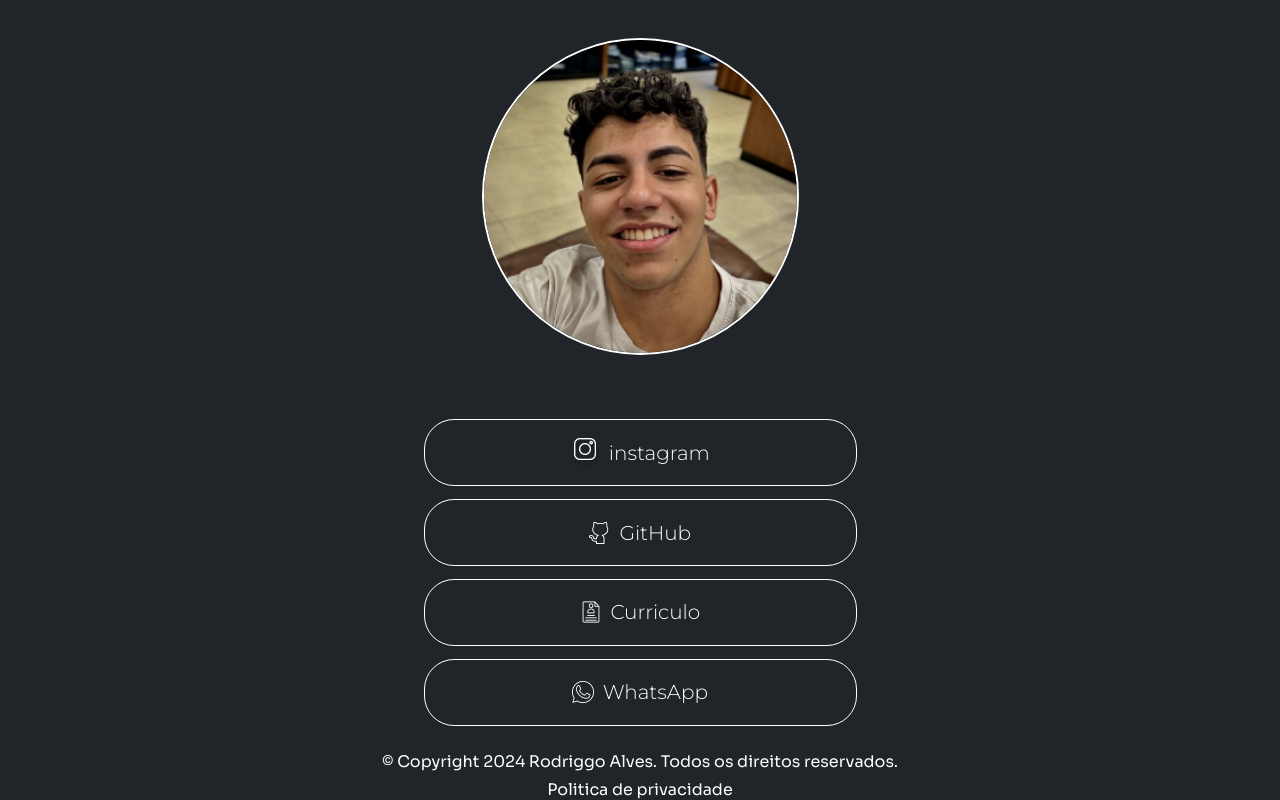
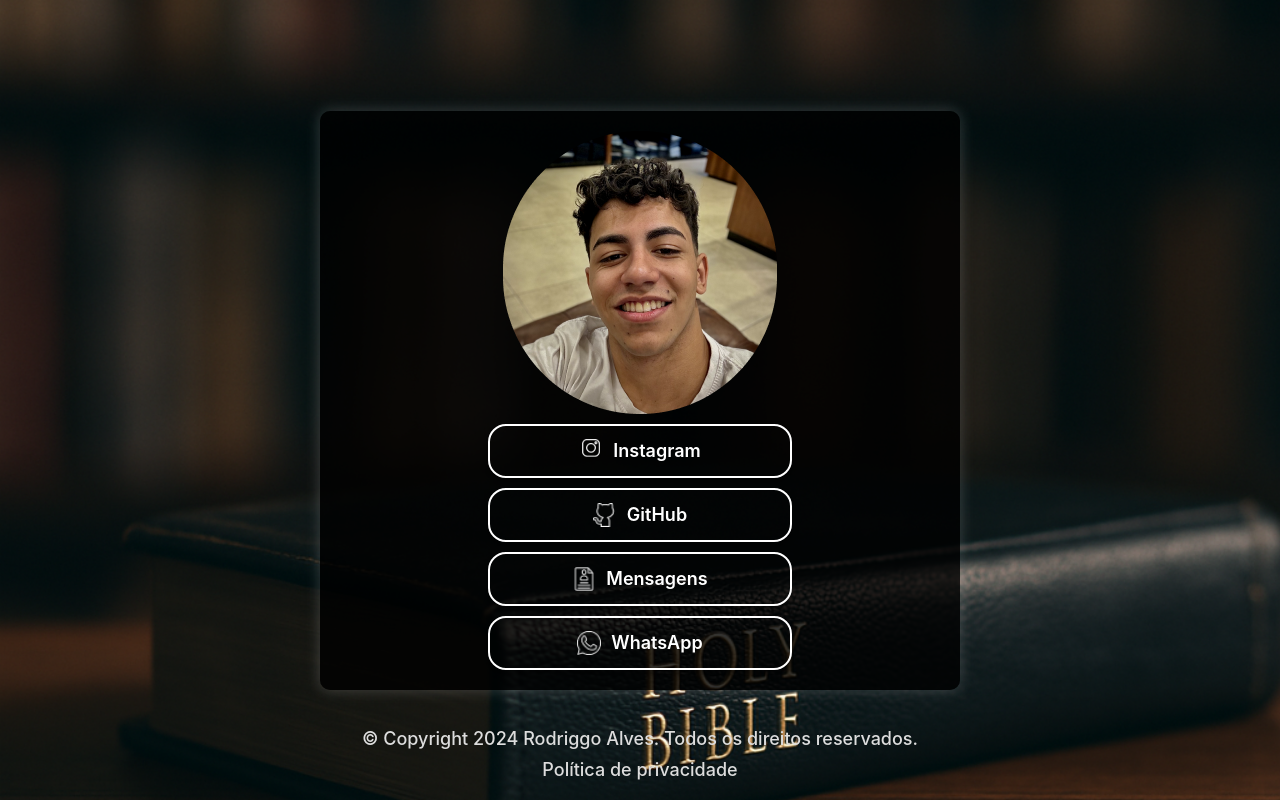
Before and after one commit to RodriggoAlves/Links, a plain HTML site: page index.html in a window 1280 px wide. Drawn offline with Linux system fonts and the light colour scheme.

Commit message:
Update img

```diff
--- a/index.html
+++ b/index.html
@@ -1,307 +1,126 @@
-<html lang="en"></html>
-
+<html lang="en">
 <head>
-
     <meta charset="UTF-8">
     <meta name="viewport" content="width=device-width, initial-scale=1.0">
     <title>My Links</title>
+    <style>
+        body {
+            margin: 0;
+            padding: 0;
+            border: 0;
+            background: url('Background.png') no-repeat center center fixed;
+            background-size: cover;
+            box-sizing: border-box;
+            height: 100vh;
+            display: flex;
+            flex-direction: column;
+            align-items: center;
+            justify-content: center;
+            color: white;
+            text-align: center;
+            font-family: -apple-system, BlinkMacSystemFont, "Segoe UI", Roboto, "Helvetica Neue", Arial, sans-serif;
+            position: relative;
+        }
 
+        .Conteudo {
+            background: rgba(0, 0, 0, 0.8);
+            padding: 20px;
+            border-radius: 10px;
+            width: 90%;
+            max-width: 600px;
+            box-shadow: 0 0 15px rgba(255, 255, 255, 0.2);
+        }
+
+        .button, .Button {
+            display: flex;
+            align-items: center;
+            justify-content: center;
+            margin-top: 10px;
+        }
+
+        a {
+            display: flex;
+            align-items: center;
+            justify-content: center;
+            width: 300px;
+            height: 50px;
+            border-radius: 18px;
+            text-decoration: none;
+            font-size: 18px;
+            font-weight: 600;
+            transition: all 0.3s ease;
+            border: 2px solid white;
+            color: white;
+            background: transparent;
+            font-family: -apple-system, BlinkMacSystemFont, "Segoe UI", Roboto, "Helvetica Neue", Arial, sans-serif;
+            box-shadow: 0 4px 8px rgba(0, 0, 0, 0.5);
+        }
+
+        a:hover {
+            background: rgba(255, 255, 255, 0.2);
+            color: white;
+            transform: scale(1.05);
+        }
+
+        .icon {
+            width: 24px;
+            height: 24px;
+            margin-right: 10px;
+        }
+
+        .Footer {
+            position: absolute;
+            bottom: 10px;
+            left: 50%;
+            transform: translateX(-50%);
+            text-align: center;
+            font-family: -apple-system, BlinkMacSystemFont, "Segoe UI", Roboto, "Helvetica Neue", Arial, sans-serif;
+            padding-top: 20px;
+        }
+
+        .Copyright, .Copyright1 {
+            font-size: 18px;
+            font-weight: 500;
+            color: #ddd;
+            text-decoration: none;
+            display: block;
+            margin: 10px 0;
+        }
+    </style>
 </head>
 <body>
     <main class="Conteudo">
-
         <section class="User">
             <img src="User.png" alt="Imagem Do Usuário" class="ProfileUser">
         </section>
-
-
         <section class="button">
-
-            <a class="InstagramButton"  href="https://www.instagram.com/rodriggo.sx/">
+            <a class="InstagramButton" href="https://www.instagram.com/rodriggo.sx/">
                 <img class="icon" src="Instagram.png" alt="Instagram Icon">
-                instagram
+                Instagram
             </a>
-
         </section>
-
         <section class="Button">
-
             <a class="GitHubButton" href="https://github.com/RodriggoAlves">
                 <img class="icon" src="MeuGithub.png" alt="GitHub Icon">
                 GitHub
             </a>
-
         </section>
-
         <section class="Button">
-
-            <a class="CurriculoButton" href="https://www.linkedin.com/in/rodriggoalves/">
-                <img class="icon" src="MeuCurriculo.png" alt="Curriculo Icon">
-                Curriculo
+            <a class="MensagensButton" href="https://www.linkedin.com/in/rodriggoalves/">
+                <img class="icon" src="MeuCurriculo.png" alt="Mensagens Icon">
+                Mensagens
             </a>
-
         </section>
-
         <section class="Button">
-
             <a class="WhatsAppButton" href="https://api.whatsapp.com/send/?phone=5562981917921&text&type=phone_number&app_absent=0">
                 <img class="icon" src="WhastApp.png" alt="WhatsApp Icon">
                 WhatsApp
             </a>
-
         </section>
-
-        <section>
-            <a href="" class="Copyright">© Copyright 2024 Rodriggo Alves. Todos os direitos reservados.</a>
-        </section>
-
-        <section>
-            <a href="" class="Copyright1">Politica de privacidade </a>
-        </section>
-
-        <style>
-            @import url('https://fonts.googleapis.com/css2?family=Montserrat:ital,wght@0,100..900;1,100..900&display=swap');
-            @import url('https://fonts.googleapis.com/css2?family=Sora:wght@100..800&display=swap');
-
-            body{
-                margin: 0;
-                padding: 0;
-                border: 0;
-                background-color: #212428;
-                box-sizing: border-box;
-                height: 100vh;
-            }
-            .icon{
-                text-align: center;
-                margin-right: 2%;
-                margin-top: 1%;
-                margin-bottom: 1%;
-            }
-
-                /* DIVISÃO */
-
-            .User{
-                display: flex;
-                align-items: center;
-                justify-content: center;
-            }
-
-                /* DIVISÃO */
-
-            .ProfileUser{
-                margin-top: 3%;
-                display: flex;
-                align-items: center;
-                justify-content: center;
-                width: 313px;
-                height: 313px;
-                transition: transform 0.3s ease;
-                border-radius: 300px;
-                border-color: white;
-                border-width: 2px;
-                border-style: solid;
-            }
-
-            .ProfileUser:hover{
-                transform: scale(1.2);
-            }
-
-                /* DIVISÃO */
-
-            .button{
-                display: flex;
-                align-items: center;
-                justify-content: center;
-            }
-
-                /* DIVISÃO */
-
-            .InstagramButton{
-                border-width: 1.5px;
-                margin-left: 1%;
-                margin-right: 1%;
-                margin-top: 5%;
-                display: flex;
-                align-items: center;
-                justify-content: center;
-                color: white;
-                width: 431px;
-                height: 65px;
-                border-radius: 30px;
-                border-style: solid;
-                border-color: white;
-                text-decoration: none;
-                font-family: "Montserrat", system-ui;
-                font-weight: 300;
-                font-size: 20px;
-                transition: transform 0.3s ease;
-            }
-
-            .InstagramButton:hover{
-                transform: scale(1.2);
-            }
-
-                /* DIVISÃO */
-
-            .GitHubButton{
-                border-width: 1.5px;
-                margin-left: 1%;
-                margin-right: 1%;
-                margin-top: 1%;
-                display: flex;
-                align-items: center;
-                justify-content: center;
-                color: white;
-                width: 431px;
-                height: 65px;
-                border-radius: 30px;
-                border-style: solid;
-                border-color: white;
-                text-decoration: none;
-                font-family: "Montserrat", system-ui;
-                font-weight: 300;
-                font-size: 20px;
-                transition: transform 0.3s ease;
-            }
-
-            .GitHubButton:hover{
-                transform: scale(1.2);
-            }
-
-                /* DIVISÃO */
-
-            .CurriculoButton{
-                border-width: 1.5px;
-                margin-left: 1%;
-                margin-right: 1%;
-                margin-top: 1%;
-                display: flex;
-                align-items: center;
-                justify-content: center;
-                color: white;
-                width: 431px;
-                height: 65px;
-                border-radius: 30px;
-                border-style: solid;
-                border-color: white;
-                text-decoration: none;
-                font-family: "Montserrat", system-ui;
-                font-weight: 300;
-                font-size: 20px;
-                transition: transform 0.3s ease;
-            }
-
-            .CurriculoButton:hover{
-                transform: scale(1.2);
-            }
-
-                /* DIVISÃO */
-
-            .WhatsAppButton{
-                border-width: 1.5px;
-                margin-top: 1%;
-                display: flex;
-                align-items: center;
-                justify-content: center;
-                color: white;
-                width: 431px;
-                height: 65px;
-                border-radius: 30px;
-                border-style: solid;
-                border-color: white;
-                text-decoration: none;
-                font-family: "Montserrat", system-ui;
-                font-weight: 300;
-                font-size: 20px;
-
-                transition: transform 0.3s ease;
-            }
-            .WhatsAppButton:hover{
-                transform: scale(1.2);
-            }
-
-            .Copyright{
-                margin-top: 2%;
-                display: flex;
-                align-items: center;
-                justify-content: center;
-                text-decoration: none;
-                color: white;
-                font-family: "Sora", sans-serif;
-            }
-            .Copyright1{
-                margin-top: 0.5%;
-                display: flex;
-                align-items: center;
-                justify-content: center;
-                text-decoration: none;
-                color: white;
-                font-family: "Sora", sans-serif;
-            }
-            @media (max-width: 768px) {
-
-                .ProfileUser{
-                    width: 260px;
-                    height: 260px;
-                    margin-bottom: 3%;
-                }
-
-                .Copyright{
-                    display: flex;
-                    align-items: center;
-                    justify-content: center;
-                    text-decoration: none;
-                    color: white;
-                    font-family: "Sora", sans-serif;
-                    text-align: center;
-                    margin-top: 15%;
-                }
-
-                .Copyright1{
-                    margin-top: 1%;
-                    margin-bottom: 1%;
-                    display: flex;
-                    align-items: center;
-                    justify-content: center;
-                    text-decoration: none;
-                    color: white;
-                    font-family: "Sora", sans-serif;
-                    text-align: center;
-                }
-
-                .WhatsAppButton{
-                    width: 340px;
-                    height: 65px;
-                    margin-top: 3%;
-                    margin-bottom: 3%;
-                }
-
-                .CurriculoButton{
-                    width: 340px;
-                    height: 65px;
-                    margin-top: 3%;
-                }
-
-                .GitHubButton{
-                    width: 340px;
-                    height: 65px;
-                    margin-top: 3%;
-
-                }
-
-                .InstagramButton{
-                    margin-top: 3%;
-                    width: 340px;
-                    height: 65px;
-                }
-
-            }
-
-
-
-        </style>
-
     </main>
+    <div class="Footer">
+        <p class="Copyright">&copy; Copyright 2024 Rodriggo Alves. Todos os direitos reservados.</p>
+        <p class="Copyright1">Política de privacidade</p>
+    </div>
 </body>
-
 </html>
```
Also changed, not shown: Background.png (added).
